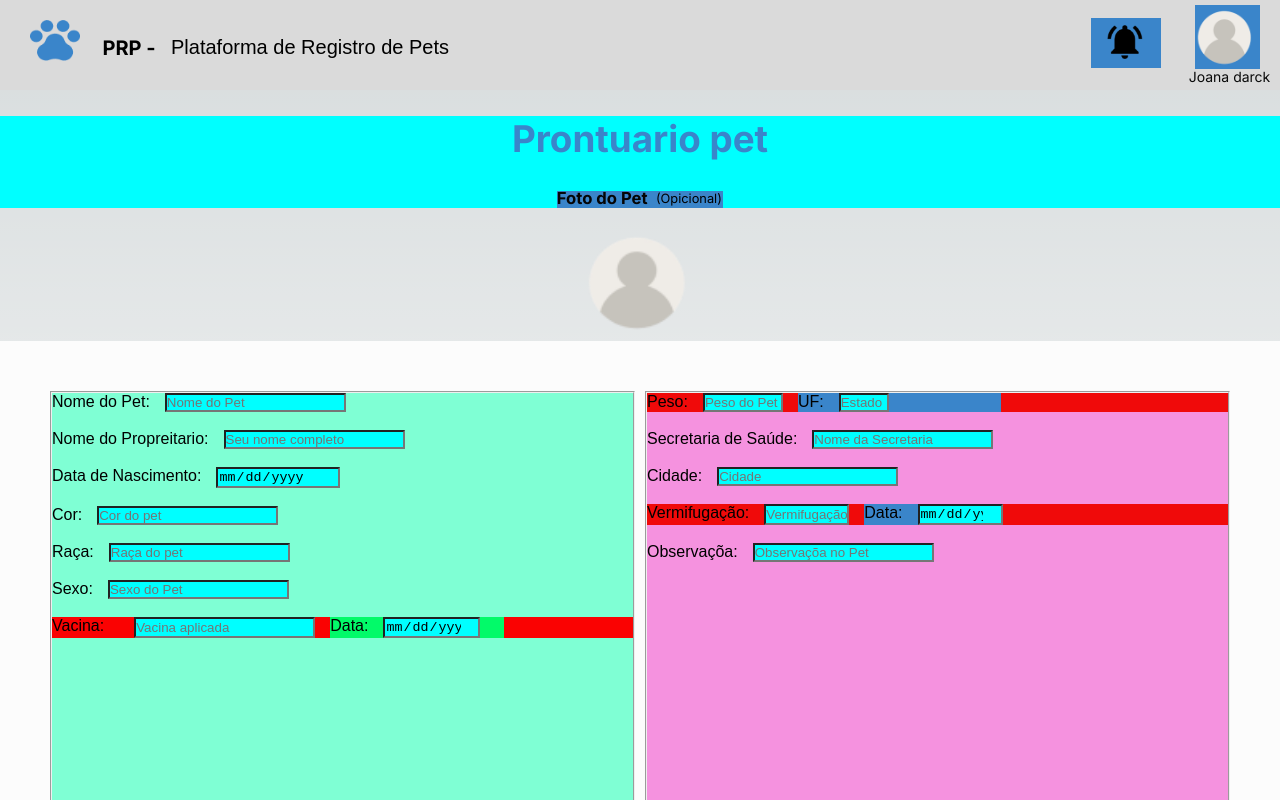
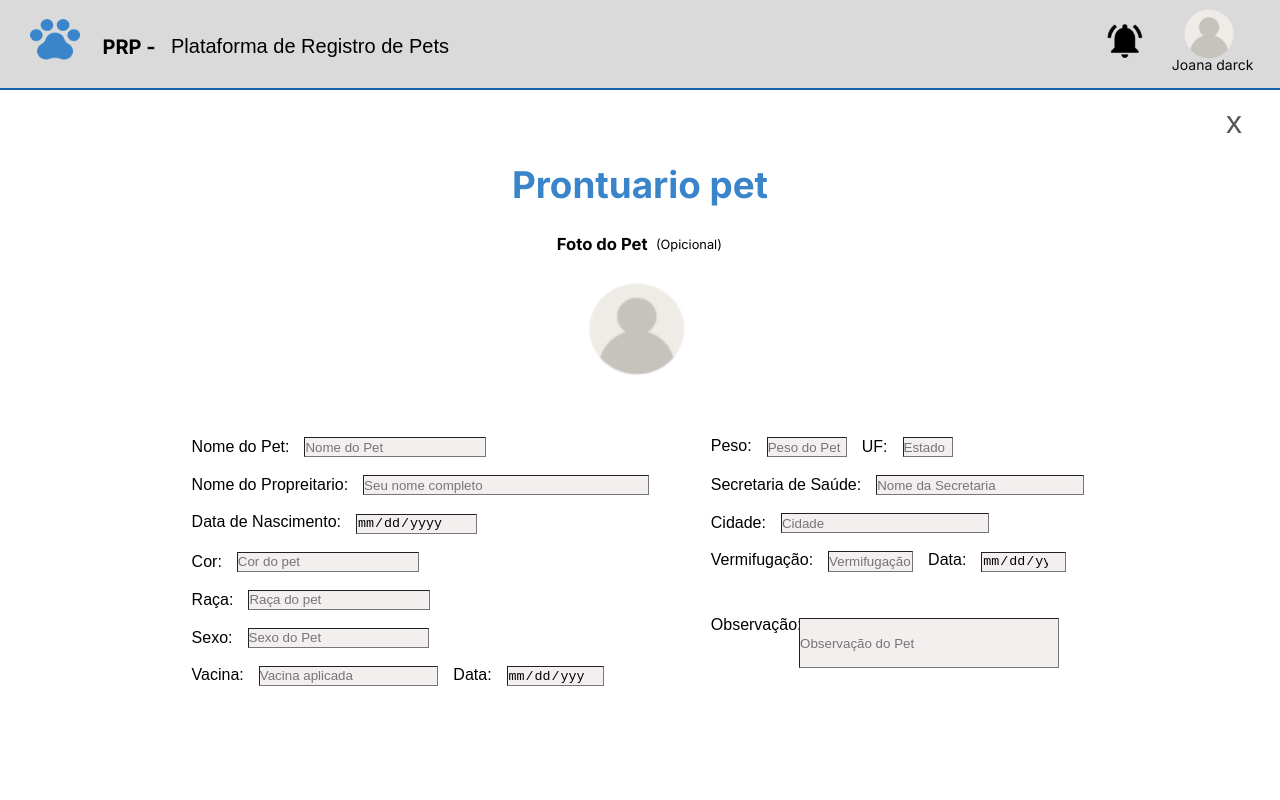
Before and after one commit to JoDrckSouza/PRP-web2024, a Next.js app: page /Monitoramento in a window 1280 px wide. Shown: the top 800 px of the page. Built offline with nearby package versions, Linux system fonts and the light colour scheme.

Commit message:
css de monitoramento/botão de fechar

```diff
--- a/src/app/Monitoramento/page.js
+++ b/src/app/Monitoramento/page.js
@@ -3,10 +3,13 @@ import Image from "next/image";
 import Link from 'next/link';  // Importa o componente Link do Next.js
 import { useState } from 'react';
 import styles from "./page.module.css";
+import {useRouter} from 'next/router';
 
 export default function page() {
   const [image, setImage] = useState("/img/perfil.png");
   const userName = "Joana darck";  // Substitua pelo nome real do usuário
+  const handleClick = () => {Router.back()};
+
 
   return (
     <div className={styles.topo}>
@@ -24,9 +27,9 @@ export default function page() {
         </div>
         <div className={styles.divP}>
           <div className={styles.notif}>
-            <button className={styles.button}>
-              <img src="/img/notificacao.png" alt="notificação" />
-            </button>
+          <Link href="/pagina-de-dados-usuario">
+            <img src="/img/notificacao.png" alt="notificação" />
+            </Link>
           </div>
           <div className={styles.perfil}>
           <Link href="/pagina-de-dados-usuario">
@@ -39,6 +42,11 @@ export default function page() {
         </div>
       </header>
       <main className={styles.main}>
+        <div className={styles.fechar}>
+          <button onClick={handleClick}>
+            <img src="/img/x.png"/>
+          </button>
+        </div>
         <div className={styles.pet}>
           <h1>Prontuario pet</h1>
           <h2> <b className={styles.b}>Foto do Pet</b>(Opicional)</h2>
@@ -63,7 +71,7 @@ export default function page() {
             <br />
             <div className={styles.dataNas}>
               <label htmlFor={styles.DataNascimento}>Data de Nascimento:</label>
-              <input type="date" name="Data de Nascimento" id="DataNascimento" placeholder="" autoComplete="off" readOnly />
+              <input type="date" name="Data de Nascimento" id="DataNascimento" placeholder=" " autoComplete="off" readOnly />
             </div>
             <br />
             <div className={styles.cor}>
@@ -121,10 +129,9 @@ export default function page() {
 
             <br />
             <div className={styles.obs}>
-              <label htmlFor={styles.Obs}>Observaçõa:</label>
-              <input type="text" name="observacao" id="OBS" placeholder="Observaçõa no Pet" autoComplete="Obs" readOnly />
+              <label htmlFor={styles.Obs}>Observação:</label>
             </div>
-
+            <input className={styles.inputOBS} type="text" name="observacao" id="OBS" placeholder="Observação do Pet" autoComplete="Obs" readOnly />
           </fieldset>
         </form>
       </main>
--- a/src/app/Monitoramento/page.module.css
+++ b/src/app/Monitoramento/page.module.css
@@ -3,6 +3,7 @@
     margin: 0px;
     padding: 0px;
     height: 100%;
+    background-color: rgb(255, 255, 255);
     /*pagina completa*/
 
 }
@@ -13,6 +14,8 @@
     height: 90px;
     justify-content: space-between;
     flex-direction: row;
+    border-bottom: 2px solid #1662aa;
+
     /*cabeçalho*/
 
 }
@@ -101,52 +104,50 @@
     /*conteiner de notif*/
 
 }
-.header .divP .notif .button img {
+.header .divP .notif img {
     width: 70px;
     align-items: center;
     justify-content: center;
     display: block;
     height: 50px;
-    background-color: #3A85CA;
     margin-left: -35%;
     /*conteiner de notif/img*/
 }
-.header .divP .notif .button{
-    border: none;
-    outline: none;
-    padding: 0%;
-    margin: 0%;
-    outline: none;
-    background-color: transparent;
-    cursor: pointer;
-    /*butão de notif*/
 
-}
 .header .divP .perfil img {
-    width: 65px;
+    width: 60px;
     display: flex;
     flex-direction: column;
     align-items: center;
     left: 10px;
-    background-color: #3A85CA;
-    margin-left: -25%;
+    margin-left: -45%;
     /*conteiner de perfil do proprietario /img*/
 }
 
 .header .divP .perfil .userNameLink{
     display: block;
-    margin-top: 9px;
+    margin-top: -10%;
     color: #0a0a0a;
     text-decoration: none;
     font-size: 14px;
-    margin-left: -35%;
-    margin-top: -2%;
+    margin-left: -60%;
     /*conteiner de link/UserName*/
 
 }
 
+.main .fechar{
+    text-align: right;
+
+}
+.main .fechar button{
+    margin-top: 2%;
+    margin-right: 3%;
+    background: transparent;
+    border: none;
+    cursor: pointer;
+
+}
 .main .pet{
-    background-color: aqua;
     display: grid;
     place-items: center;
     margin-top: 2%;
@@ -180,7 +181,6 @@
     font-weight: normal;
     font-weight: 170px;
     font-size: 80%;
-    background-color: #3A85CA;
     width: 13%;
     /*conteiner/(opicional)*/
 }
@@ -196,9 +196,9 @@
 
 .form {
     display: flex;
-    gap: 10px;
     padding: 50px;
-    background-color: rgb(252, 252, 252);
+    background-color: rgb(255, 255, 255);
+    border-radius: none;
 
     /*conteiner*/
 
@@ -206,55 +206,72 @@
 .form fieldset{
     color: #000000;
     font-family:Arial, Helvetica, sans-serif;
+    border: none;
     /*cor todal do formulario*/
 
 }
 .primeira{
     height: 500px;
-    background-color: aquamarine;
     width: 50%;
+    margin-left: 12%;
     /*conteiner do promeiro fieldest*/
 
 }
 .form .primeira input{
-    background-color: aqua;
+    background-color: #F3EFEF;
     margin-left: 15px;
+    border-width: 1.5px;
     /*pega todos os inputs*/
 
 }
-.form .primeira .vacina {
-    background-color: rgb(250, 2, 2);
-    display: flex;
-    gap: 15px;
-    /*conteiner. coloca data dolado de vacina*/
-
+.form .primeira .Nome input{
+    width: 35%;
+    height: 20px;
+}
+.form .primeira .proprietario input{
+    width: 55%;
+    height: 20px;
+}
+.form .primeira .cor input{
+    width: 35%;
+    height: 20px;
+}
+.form .primeira .raca input{
+    width: 35%;
+    height: 20px;
+}
+.form .primeira .sexo input{
+    width: 35%;
+    height: 20px;
 }
 
-.form .primeira .datVac{
-    background-color: rgb(2, 250, 105);
-    width: 30%;
-    /*conteiner. afasta data de vacina*/
+.form .primeira .vacina {
+    display: flex;
+    /*conteiner. coloca data de vacina lado a lado*/
 
 }
 .form .primeira .datVac input{
     width: 97px;
+
      /*diminui o tamanho do campo*/
 }
+.form .primeira .datVac {
+    margin-left: 3%;
+/*afasta data de vacina*/
 
-
+}
 
 .segunda{
-    background-color: rgb(245, 146, 223);
     width: 50%;
     /*conteiner do segundo fieldest*/
 }
 .form .segunda input{
-    background-color: aqua;
+    background-color: #F3EFEF;
     margin-left: 15px;
+    border-width: 1.5px;
     /*pega todos os inputs*/
 }
 .form .segunda .Peso{
-    background-color: #f00a0a;
     display: flex;
 
     /*conteiner. coloca uf do lado de peso*/
@@ -264,24 +281,30 @@
      /*diminui o tamanho do campo*/
 }
 .form .segunda .uf {
-    background-color: #3A85CA;
     width: 35%;
     margin-left: 15px;
 
     /*conteiner. afasta peso de uf*/
-
 }
 .form .segunda .uf input{
     width: 50px;
+    height: 20px;
      /*diminui o tamanho do campo*/
 }
+.form .segunda .scrSD input{
+    width: 40%;
+    height: 20px;
+}
+.form .segunda .cidade input{
+    width: 40%;
+    height: 20px;
+}
+
 .form .segunda .verm{
-    background-color: #f00a0a;
     display: flex;
     /*conteiner. Coloca data do lado de verm*/
 }
 .form .segunda .dataVerm{
-    background-color: #3A85CA;
     margin-left: 15px;
     /*conteiner. afasta data de vacina*/
 }
@@ -289,6 +312,16 @@
     width: 85px;
     /*diminui o tamanho do campo*/
 }
-.form .segunda .dataVerm input{
+.form .segunda .inputOBS {
+    width: 50%;
+    height: 50px;
+    margin-left: 17%;
+    margin-top: -15%;
+    /*campo de observação*/
 
 }
+.form .segunda .obs  {
+    padding-top: 5%;
+    /*label de obs*/
+
+}
```
Also changed, not shown: public/img/x.png (added).
